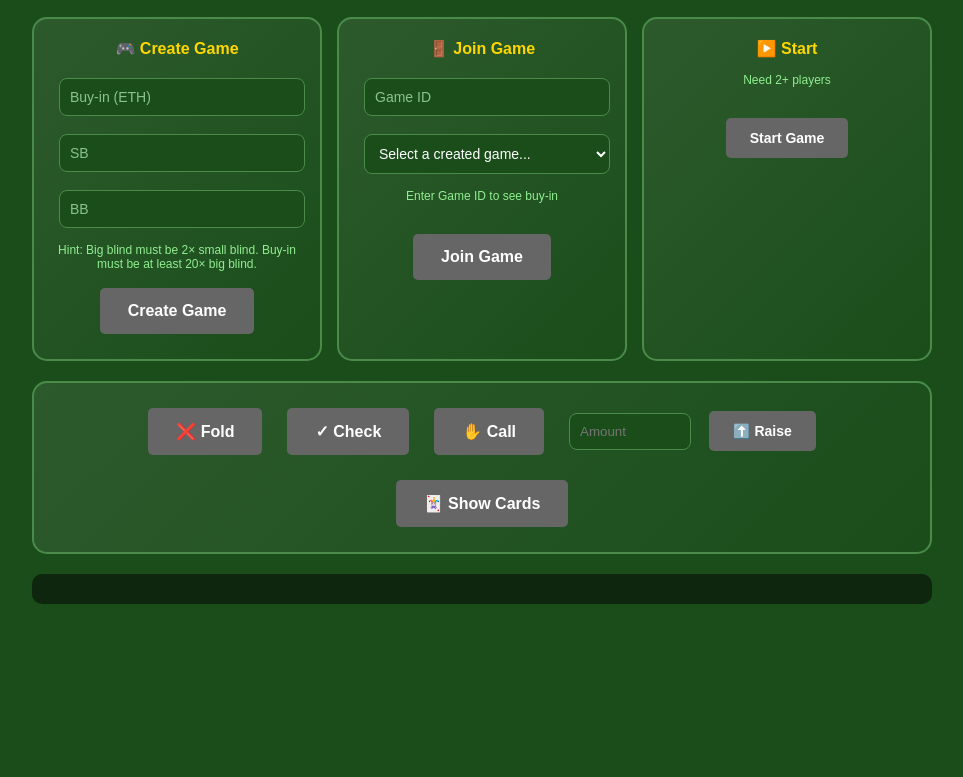
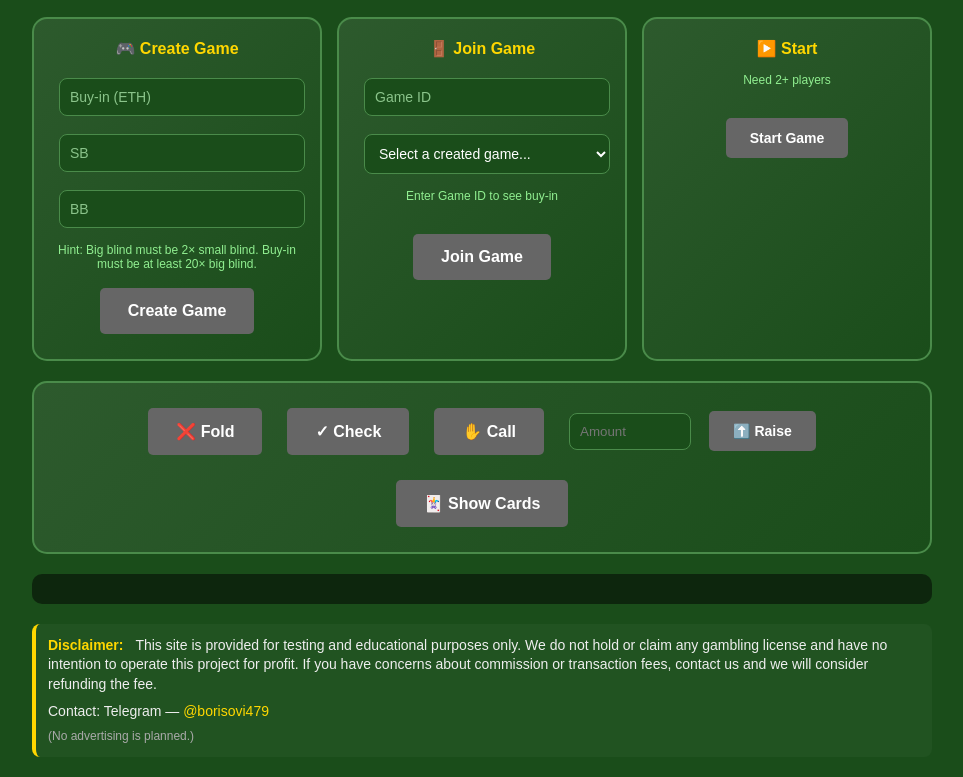
Before and after one commit to pilipandr770/poker-club, a website: page index.html in a window 1280 px wide. Shown: the part 419-1196 px from the top of the page, without its empty margins (158-1121 px from the left). Before the commit the page ends 1043 px from the top, so only its background shows below. Drawn offline with nearby package versions, Linux system fonts and the light colour scheme; no server answers.

Commit message:
chore: add testing disclaimer and contact info to index.html

```diff
--- a/index.html
+++ b/index.html
@@ -490,6 +490,13 @@
         </div>
 
         <div id="log"></div>
+
+        <div class="disclaimer" style="margin-top:20px; padding:12px; background: rgba(255,255,255,0.03); border-left:4px solid #ffd700; border-radius:8px; color:#eee; font-size:14px; line-height:1.4;">
+            <strong style="color:#ffd700;">Disclaimer:</strong>
+            <span style="margin-left:8px;">This site is provided for testing and educational purposes only. We do not hold or claim any gambling license and have no intention to operate this project for profit. If you have concerns about commission or transaction fees, contact us and we will consider refunding the fee.</span>
+            <div style="margin-top:8px;">Contact: Telegram — <a href="https://t.me/borisovi479" style="color:#ffd700; text-decoration: none;">@borisovi479</a></div>
+            <div style="margin-top:6px; color:#aaa; font-size:12px;">(No advertising is planned.)</div>
+        </div>
     </div>
 
     <style>
```
